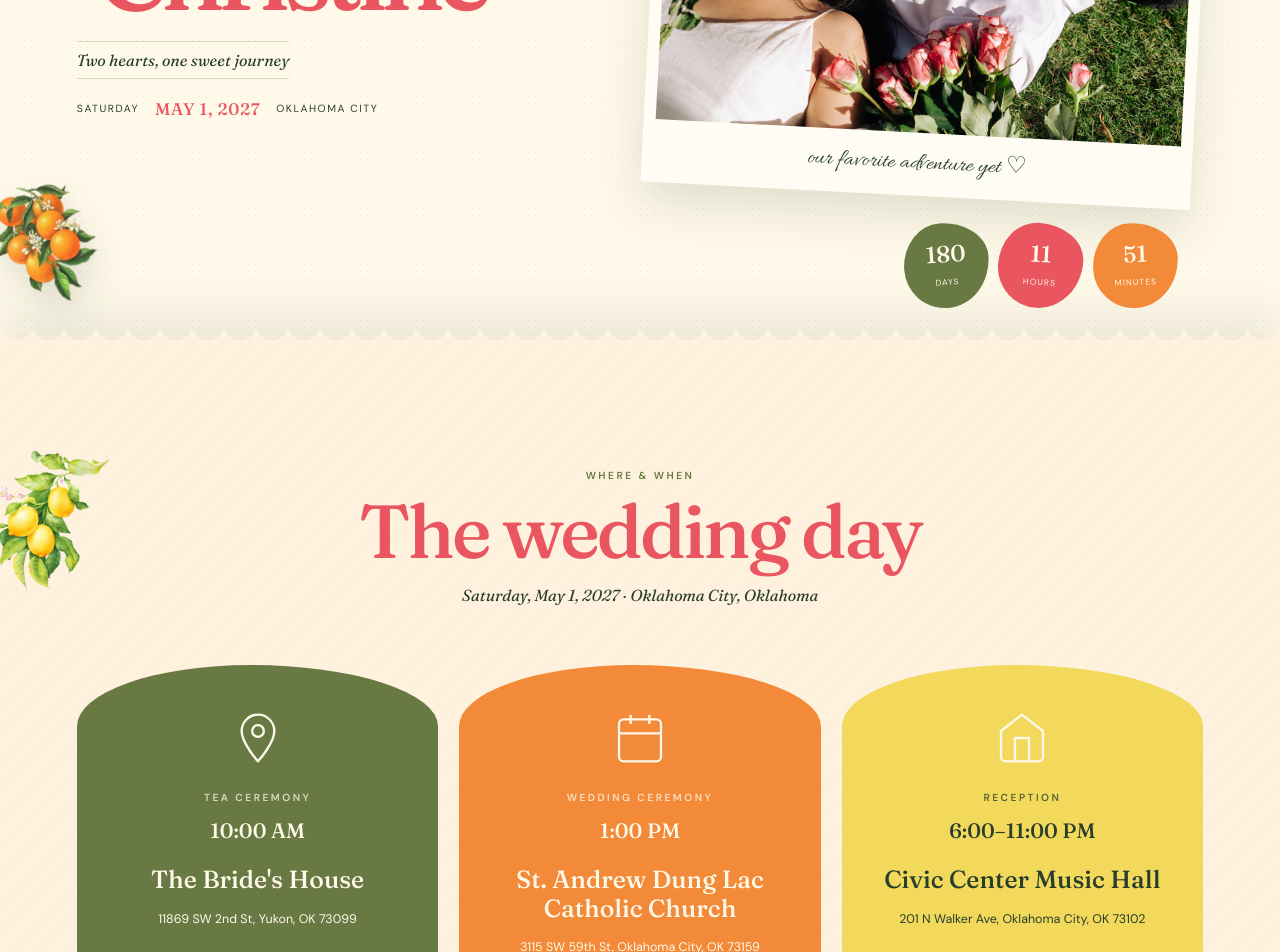
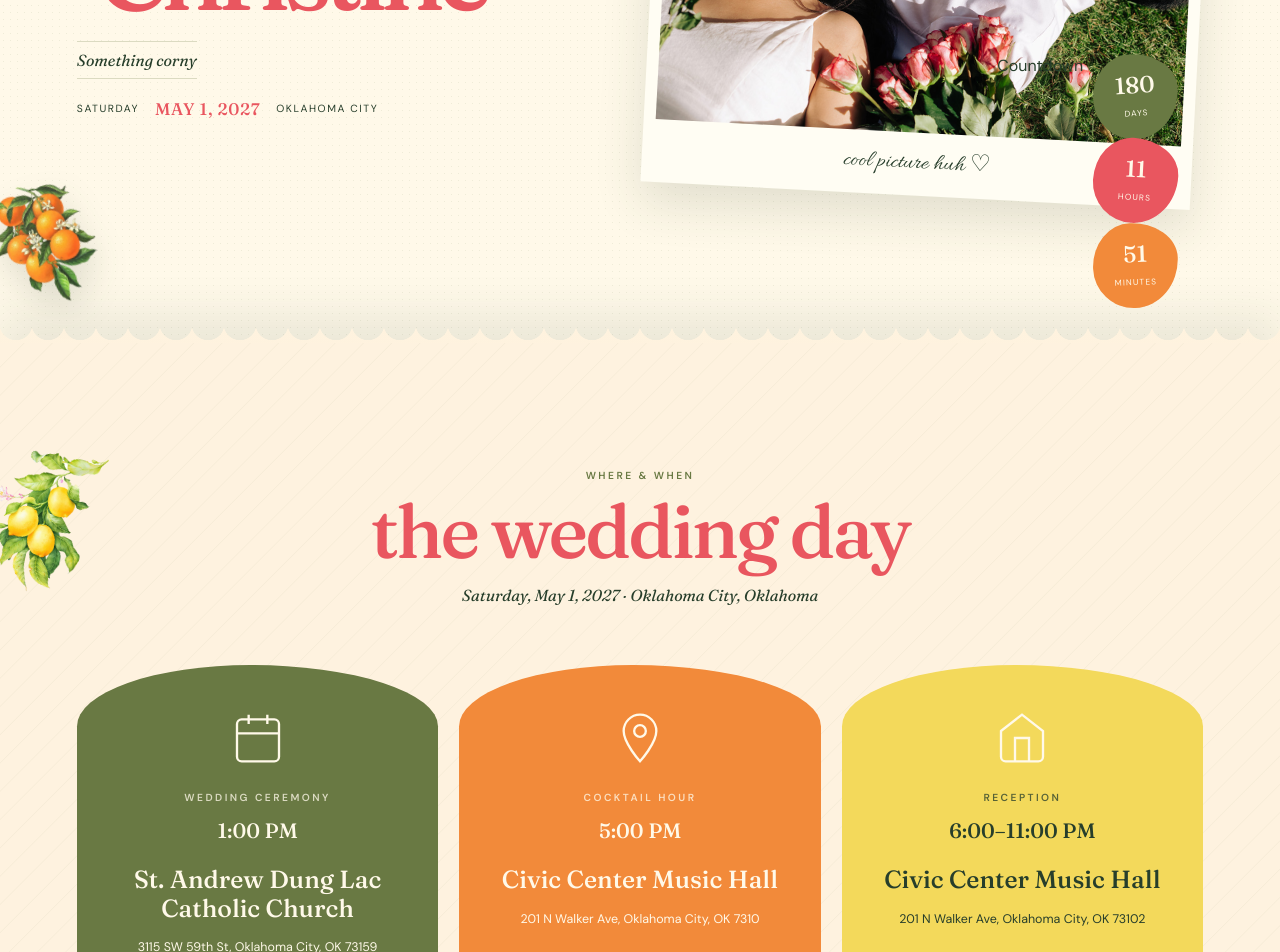
Before and after one commit to donjadao/ccwedding, a React (Vite) app: page / in a window 1280 px wide. Shown: the part 460-1412 px from the top of the page. Built offline with nearby package versions, Linux system fonts and the light colour scheme; a web font is replaced by a local one.

Commit message:
Update wedding details and text content

```diff
--- a/src/App.tsx
+++ b/src/App.tsx
@@ -218,7 +218,7 @@ function Hero() {
           Chi Tai <em>&</em>
           <strong>Christine</strong>
         </h1>
-        <p className="hero__tagline">Two hearts, one sweet journey</p>
+        <p className="hero__tagline">Something corny </p>
         <div className="hero__date">
           <span>Saturday</span>
           <b>May 1, 2027</b>
@@ -228,12 +228,14 @@ function Hero() {
       <div className="polaroid hero__photo">
         <span className="tape" />
         <img src={couplePhoto} alt="Chi Tai and Christine together" />
-        <p>our favorite adventure yet ♡</p>
+        <p>cool picture huh ♡</p>
       </div>
       <div
         className="countdown"
         aria-label={`${days} days, ${hours} hours, ${minutes} minutes until the wedding`}
       >
+        <p className="countdown__title">Countdown</p>
+        <div className="countdown__items">
           {[
             [days, "days"],
             [String(hours).padStart(2, "0"), "hours"],
@@ -248,24 +250,25 @@ function Hero() {
             </div>
           ))}
         </div>
+      </div>
     </header>
   )
 }
 
 const eventDetails = [
   {
-    icon: locationIconSvg,
-    label: "Tea Ceremony",
-    time: "10:00 AM",
-    title: "The Bride's House",
-    address: "11869 SW 2nd St, Yukon, OK 73099",
-  },
-  {
     icon: calendarIconSvg,
     label: "Wedding Ceremony",
     time: "1:00 PM",
     title: "St. Andrew Dung Lac Catholic Church",
     address: "3115 SW 59th St, Oklahoma City, OK 73159",
+  },
+  {
+    icon: locationIconSvg,
+    label: "Cocktail Hour",
+    time: "5:00 PM",
+    title: "Civic Center Music Hall",
+    address: "201 N Walker Ave, Oklahoma City, OK 7310",
   },
   {
     icon: venueIconSvg,
@@ -286,7 +289,7 @@ function Details() {
       />
       <div className="section-heading">
         <p className="eyebrow">Where & when</p>
-        <h2>The wedding day</h2>
+        <h2>the wedding day</h2>
         <p>Saturday, May 1, 2027 · Oklahoma City, Oklahoma</p>
       </div>
       <div className="details__grid">
@@ -300,7 +303,7 @@ function Details() {
             <b>{detail.time}</b>
             <h3>{detail.title}</h3>
             <p>{detail.address}</p>
-            {index === 2 && <small>Cocktail hour begins at 5:00 PM</small>}
+            {index === 2 && <small>Time to party!!!!</small>}
           </article>
         ))}
       </div>
```
Lines whose indentation alone changed are shown as unchanged.
